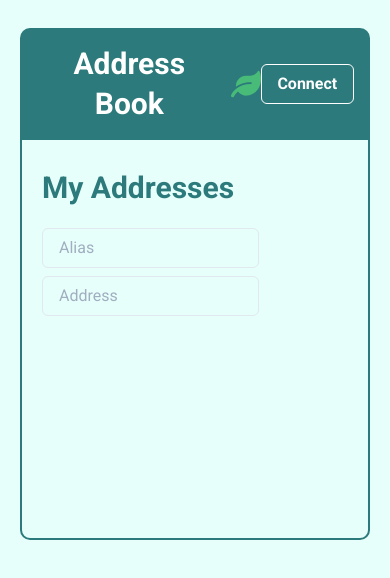
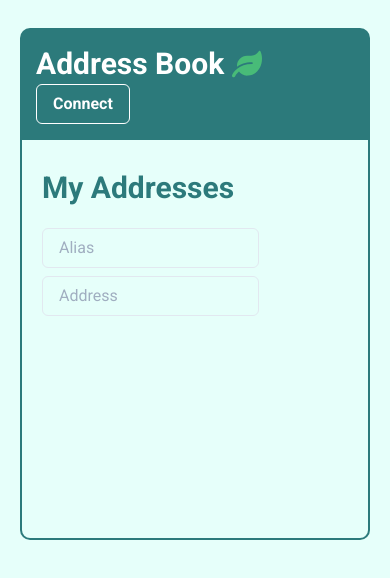
Before and after one commit to ricardo85x/addressbook-dapp, a Next.js app in the folder client/: page / in a window 390 px wide. Shown: the top 578 px of the page. Built offline with nearby package versions, Linux system fonts and the light colour scheme.

Commit message:
make it responsive

```diff
--- a/client/src/components/AddressComponent/index.tsx
+++ b/client/src/components/AddressComponent/index.tsx
@@ -90,9 +90,9 @@ export const AddressComponent = () => {
 
 
 
-            {addresses.map(address => (
+            {addresses.map((address, i) => (
 
-                <Flex align="center" justify="space-between" direction="row" key={address.address} >
+                <Flex backgroundColor={i % 2 === 0 ? "inherit" : "teal.50"} filter={i % 2 === 0 ? "inherit" : "brightness(95%)" } px={4} py={1} borderRadius={5} align="center" justify="space-between" direction="row" key={address.address} >
 
                     <Flex mr="2" w="35px" align="flex-start" justify="center" >
                         {/* <IconButton size="sm" p="0" aria-label="Edit" colorScheme="none" fontSize="25px"   color="orange.600" icon={<FiEdit />} /> */}
--- a/client/src/components/Header/index.tsx
+++ b/client/src/components/Header/index.tsx
@@ -31,9 +31,10 @@ export const Header = () => {
                 maxW={900}
                 w="100%"
                 color="white"
+                flexWrap="wrap"
 
             >
-                <Flex  justify="center" align="center" gridGap={2} > <Heading  >Address Book</Heading> <Icon color="green.400" w={30} h={30} aria-label="Leaf " as={FaLeaf}  /></Flex>
+                <Flex flexWrap="wrap"  align="center" gridGap={2} > <Heading  >Address Book</Heading> <Icon color="green.400" w={30} h={30} aria-label="Leaf " as={FaLeaf}  /></Flex>
                 <Button onClick={handleConnect} colorScheme="none" variant="outline" _hover={{
                     backgroundColor: "teal.500"
                 }}>
```
